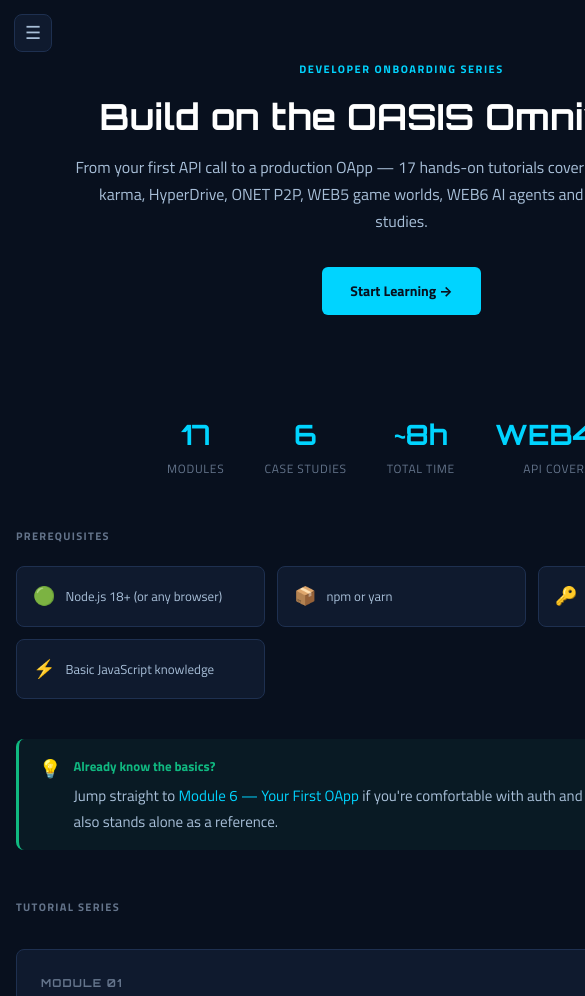
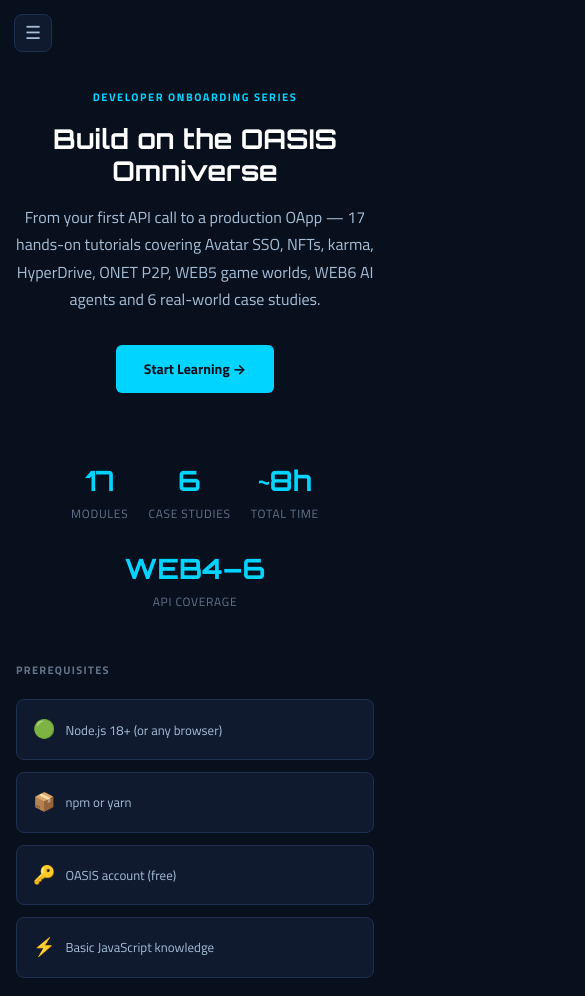
Before and after one commit to NextGenSoftwareUK/OASISLearnWebsite, a website: page index.html in a window 390 px wide. Shown: the top 996 px of the page, 585 px wide, since content can reach past the window. Drawn offline with nearby package versions, Linux system fonts and the light colour scheme.

Commit message:
Fix Learn site mobile layout and content overflow

```diff
--- a/assets/css/style.css
+++ b/assets/css/style.css
@@ -46,13 +46,13 @@ a:hover { text-decoration: underline; color: #33ddff; }
 
 .layout {
   display: grid;
-  grid-template-columns: var(--sidebar-w) 1fr var(--rail-w);
+  grid-template-columns: var(--sidebar-w) minmax(0, 1fr) var(--rail-w);
   grid-template-areas: "sidebar main rail";
   min-height: 100vh;
 }
 
 .layout-no-rail {
-  grid-template-columns: var(--sidebar-w) 1fr;
+  grid-template-columns: var(--sidebar-w) minmax(0, 1fr);
   grid-template-areas: "sidebar main";
 }
 
@@ -174,8 +174,10 @@ a:hover { text-decoration: underline; color: #33ddff; }
 
 .main {
   grid-area: main;
-  margin-left: var(--sidebar-w);
-  margin-right: var(--rail-w);
+  margin-left: 0;
+  margin-right: 0;
+  min-width: 0;
+  width: 100%;
   padding: 0 40px 80px 48px;
   max-width: calc(var(--sidebar-w) + var(--content-max) + 80px);
 }
@@ -474,7 +476,7 @@ td code { font-size: 12px; }
 
 .module-grid {
   display: grid;
-  grid-template-columns: repeat(auto-fill, minmax(340px, 1fr));
+  grid-template-columns: repeat(auto-fill, minmax(min(100%, 340px), 1fr));
   gap: 20px;
   margin-top: 32px;
 }
@@ -682,7 +684,7 @@ td code { font-size: 12px; }
 
 @media (max-width: 1100px) {
   .rail { display: none; }
-  .layout { grid-template-columns: var(--sidebar-w) 1fr; grid-template-areas: "sidebar main"; }
+  .layout { grid-template-columns: var(--sidebar-w) minmax(0, 1fr); grid-template-areas: "sidebar main"; }
 }
 
 @media (max-width: 780px) {
@@ -713,3 +715,17 @@ td code { font-size: 12px; }
 @media (min-width: 781px) {
   .mobile-menu-btn { display: none; }
 }
+
+/* Keep long code and flex content inside the available content column. */
+.step-content,.callout-body,.qs-banner > div{min-width:0}
+.main{overflow-wrap:anywhere}
+.breadcrumb,.module-card-footer{flex-wrap:wrap}
+@media(max-width:780px){
+ .layout,.layout-no-rail{grid-template-columns:minmax(0,1fr)}
+ .main{margin:0;max-width:100%;padding-top:64px}
+ .sidebar{max-width:calc(100vw - 64px)}
+ .step{gap:12px}
+ .qs-banner{padding:20px 16px;gap:12px}
+ .method-list li{flex-wrap:wrap}
+ .method-name{white-space:normal}
+}
--- a/index.html
+++ b/index.html
@@ -74,7 +74,7 @@
 
   .prereqs-grid {
     display: grid;
-    grid-template-columns: repeat(auto-fill, minmax(200px, 1fr));
+    grid-template-columns: repeat(auto-fill, minmax(min(100%, 200px), 1fr));
     gap: 12px;
     margin-bottom: 40px;
   }
@@ -90,6 +90,12 @@
     color: var(--text-dim);
   }
   .prereq-item span:first-child { font-size: 18px; }
+@media(max-width:780px){
+ .hero{padding:24px 0 32px}
+ .hero h1{font-size:clamp(26px,7vw,36px)}
+ .stats-row{gap:20px;margin-top:32px}
+ .prereq-item{min-width:0}
+}
 </style>
 </head>
 <body>
```
Also changed, not shown: Docs/WIP/mobile-responsive/resource-cleanup-ledger.md (added, +22 -0 lines), Docs/WIP/mobile-responsive/home-mobile.png (added).
